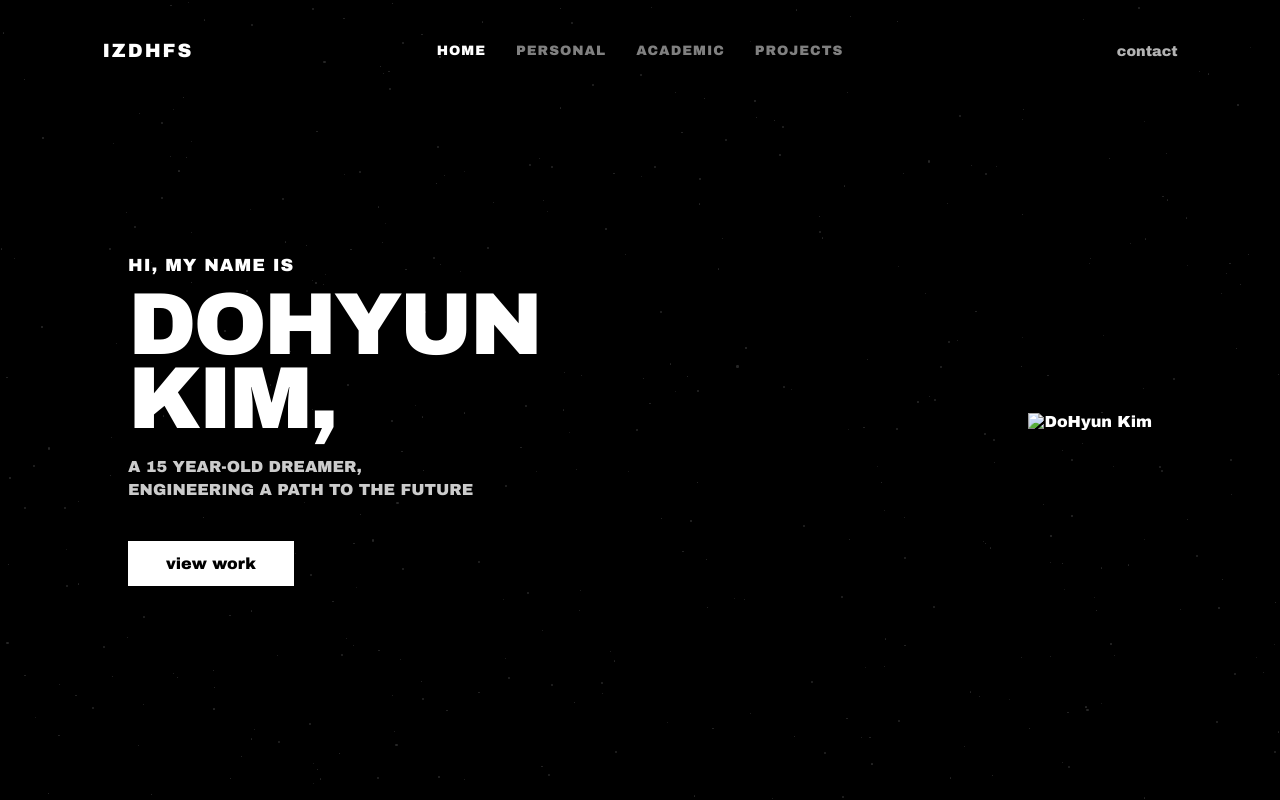
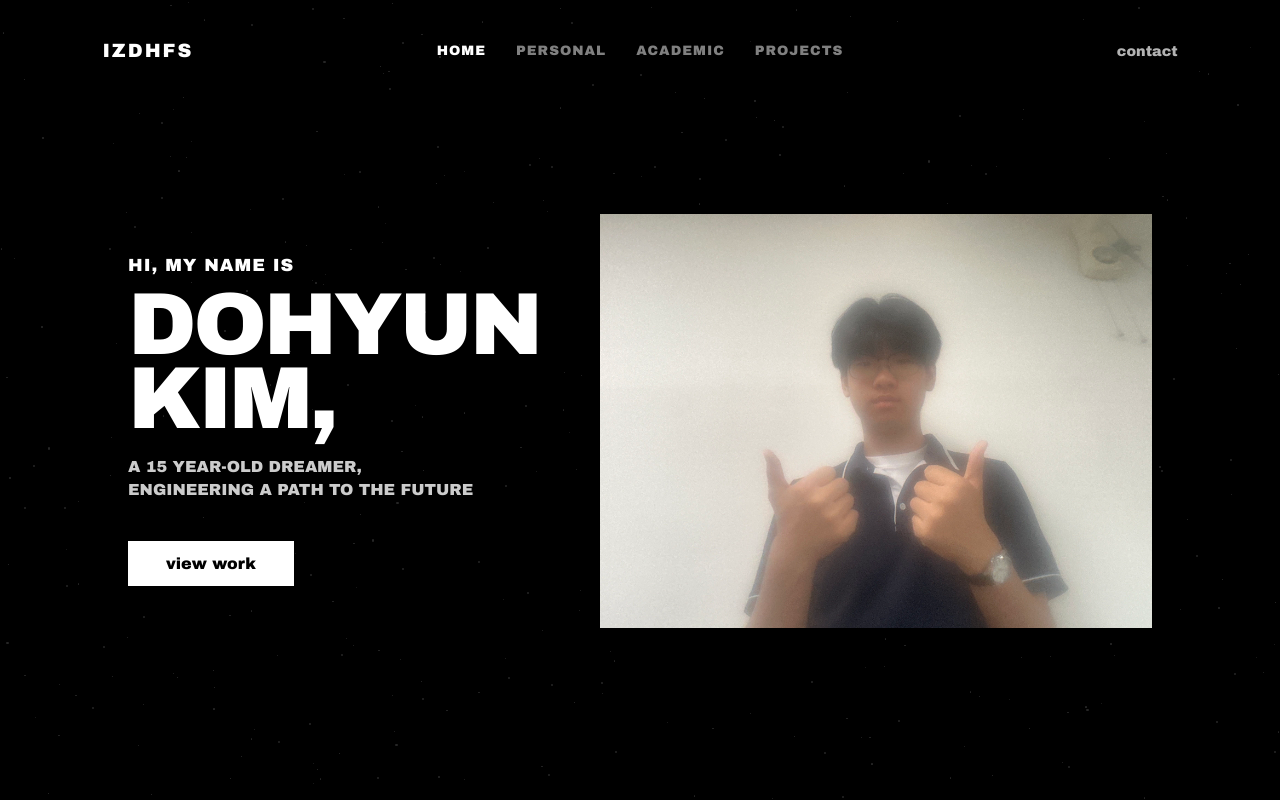
Before and after one commit to izdhfs/izdhfs.github.io, a plain HTML site: page index.html in a window 1280 px wide. Drawn offline with Linux system fonts and the light colour scheme.

Commit message:
Update index.html

```diff
--- a/index.html
+++ b/index.html
@@ -44,7 +44,7 @@
         </div>
 
         <div class="hero-image">
-            <img src="myface.HEIC" alt="DoHyun Kim">
+            <img src="image.jpg" alt="DoHyun Kim">
         </div>
     </main>
 
```
